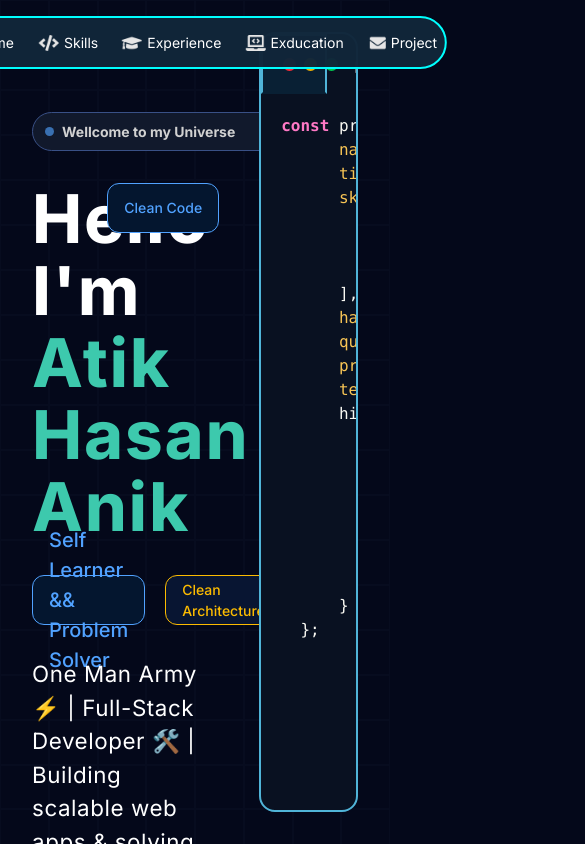
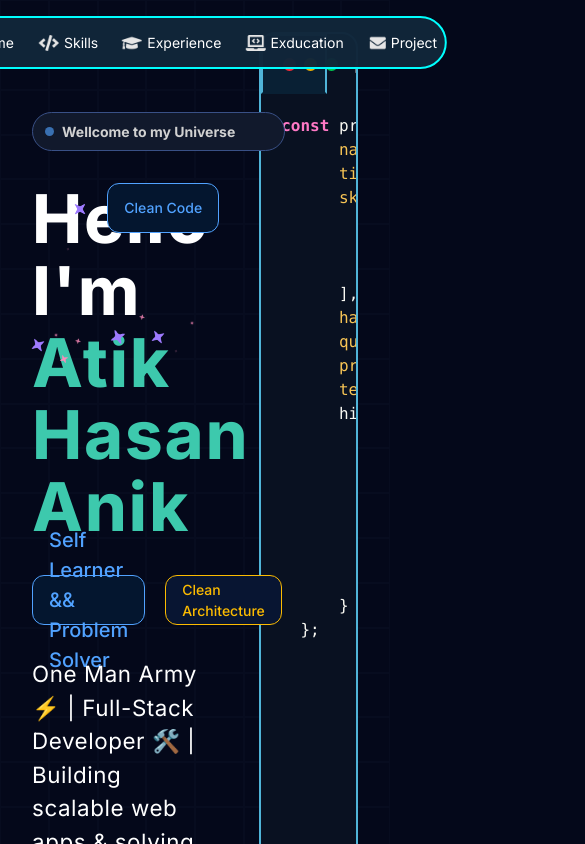
Before and after one commit to Atik-Hasan-Anik/atikhasananik.dev, a React (Vite) app: page / in a window 390 px wide. Shown: the top 844 px of the page, 585 px wide, since content can reach past the window. Built offline with nearby package versions, Linux system fonts and the light colour scheme.

Commit message:
feture/svgImg animation create

```diff
--- /dev/null
+++ b/src/components/background/StarSvgAnimation.jsx
@@ -0,0 +1,67 @@
+import React from "react"
+
+const StarSvgAnimation = (props) => {
+
+  return (
+    <div
+      style={{ top: props.top, left: props.top * 8 }}
+      className="relative w-full h-full  "
+    >
+      <img id="svgImg" style={{ animationDelay:`${.9}s`}} className="absolute bottom-3 h-3 w-3 " src={props.img} alt="" />
+      <img
+       id="svgImg" style={{ animationDelay:`${.3}s`}} className="absolute bottom-5 left-4  h-4 w-4"
+        src={props.img1}
+        alt=""
+      />
+      <img
+       id="svgImg" style={{ animationDelay:`${.7}s`}} className="absolute bottom-0 left-7  h-2 w-2"
+        src={props.img1}
+        alt=""
+      />
+      <img id="svgImg" style={{ animationDelay:`${.4}s`}} className="absolute top-3 left-10  h-4 w-4" src={props.img} alt="" />
+      <img
+      id="svgImg" style={{ animationDelay:`${.3}s`}} className="absolute bottom-3 left-9  h-5 w-5"
+        src={props.img1}
+        alt=""
+      />
+      <img id="svgImg" style={{ animationDelay:`${.2}s`}} className="absolute top-0  right-0 h-4 w-4" src={props.img} alt="" />
+      <img
+       id="svgImg" style={{ animationDelay:`${.8}s`}} className="absolute bottom-5 left-20   h-3 w-3"
+        src={props.img}
+        alt=""
+      />
+      <img
+      id="svgImg" style={{ animationDelay:`${.3}s`}} className="absolute bottom-9 left-25   h-5 w-5"
+        src={props.img1}
+        alt=""
+      />
+      <img
+       id="svgImg" style={{ animationDelay:`${.5}s`}} className="absolute top-10 right-3  h-4 w-4"
+        src={props.img1}
+        alt=""
+      />
+      <img
+       id="svgImg" style={{ animationDelay:`${.1}s`}} className="absolute bottom-5 left-30   h-3 w-3"
+        src={props.img}
+        alt=""
+      />
+      <img
+       id="svgImg" style={{ animationDelay:`${.4}s`}} className="absolute bottom-2 left-23   h-2 w-2"
+        src={props.img}
+        alt=""
+      />
+      <img
+       id="svgImg" style={{ animationDelay:`${.3}s`}} className="absolute bottom-8 left-38   h-4 w-4"
+        src={props.img1}
+        alt=""
+      />
+      <img
+       id="svgImg" style={{ animationDelay:`${.5}s`}} className="absolute bottom-1 left-34   h-4 w-4"
+        src={props.img1}
+        alt=""
+      />
+    </div>
+  );
+};
+
+export default StarSvgAnimation;
--- a/src/components/comon button/SkillBtn.jsx
+++ b/src/components/comon button/SkillBtn.jsx
@@ -1,10 +1,12 @@
 import React from 'react'
 
 const SkillBtn = (props) => {
-  console.log(props.icon)
+
   return (
-    <div className=' flex gap-1 items-center hover:bg-[#273E4D] transition-all duration-350 hover:text-white justify-center px-3.5 py-2 text-xs text-[#9a9a9a] font-bold rounded-full border hover:scale-[1.05] border-gray-600 bg-[#182236] '>
-      <img className='h-4.5 w-4.5' src={props.icon} alt="" />
+    <div className=' hover flex gap-1 items-center hover:bg-[#273E4D] transition-all duration-350 hover:text-white justify-center px-3.5 py-2 text-xs text-[#9a9a9a] font-bold rounded-full border hover:scale-[1.05] border-gray-600 bg-[#182236] '>
+
+      <img className='h-4.5 w-4.5 expand transition-all ' src={props.icon} alt="" />
+
       <p>{props.iconName }</p>
     </div>
   )
--- a/src/components/page/page1/HeroText.jsx
+++ b/src/components/page/page1/HeroText.jsx
@@ -1,13 +1,16 @@
 import React from 'react'
 
+
 const HeroText = (props) => {
+
   return (
-    <>
+    <div>
 
         <h1 className="tracking-wide">{props.txt1} <br />
          {props.txt2} <span  className="text-[#3DC9AD]  ">{props.txt3}</span>
         </h1>
-    </>
+
+    </div>
   )
 }
 
--- a/src/components/page/page1/LeftSection.jsx
+++ b/src/components/page/page1/LeftSection.jsx
@@ -4,11 +4,82 @@ import SemiroundedBtn from "../../comon button/SemiroundedBtn";
 import HeroText from "./HeroText";
 import ParaText from "./ParaText";
 import Dot from "../../comon button/Dot";
+import StarSvgAnimation from "../../background/StarSvgAnimation";
+
+import svg from "../../../assets/iconImage/headerIcon.png";
+import svg1 from "../../../assets/iconImage/headerIcon1.png";
 
 const LeftSection = () => {
-  const objet = {};
+  const svgAnimation = [
+    {
+      img: svg,
+      height: 10,
+      duration: 0.3,
+      delay: 0.1,
+      rotate: "5deg",
+      scale: 1.05,
+    },
+    {
+      img: svg1,
+      height: 12,
+      duration: 0.4,
+      delay: 0.1,
+      rotate: "-12deg",
+      scale: 0.95,
+    },
+    {
+      img: svg,
+      height: 8,
+      duration: 0.3,
+      delay: 0.2,
+      rotate: "18deg",
+      scale: 1.12,
+    },
+    {
+      img: svg1,
+      height: 15,
+      duration: 0.4,
+      delay: 0.1,
+      rotate: "-5deg",
+      scale: 0.88,
+    },
+    {
+      img: svg,
+      height: 11,
+      duration: 0.3,
+      delay: 0.15,
+      rotate: "25deg",
+      scale: 1.2,
+    },
+    {
+      img: svg1,
+      height: 14,
+      duration: 0.35,
+      delay: 0.1,
+      rotate: "-20deg",
+      scale: 1.02,
+    },
+    {
+      img: svg,
+      height: 9,
+      duration: 0.25,
+      delay: 0.05,
+      rotate: "45deg",
+      scale: 0.75,
+    },
+    {
+      img: svg1,
+      height: 17,
+      duration: 0.45,
+      delay: 0.2,
+      rotate: "-35deg",
+      scale: 1.35,
+    },
+
+
+  ];
   return (
-    <div className=" w-[48vw]  pt-20 h-full inline-block">
+    <div className="relative  w-[48vw]  pt-20 h-full inline-block">
       <RoundedBtn
         w="30vh"
         text="Wellcome to my Universe"
@@ -27,7 +98,15 @@ const LeftSection = () => {
         </div>
 
         <HeroText txt1="Hello" txt2="I'm" txt3="Atik Hasan Anik" />
+
+        { /* here is svg svgAnimation  */ }
+
+        <div className="absolute w-[30%] h-[45%] top-[5%] gap-1 ">
+          <StarSvgAnimation img={svg} img1={svg1} />
+
+        </div>
       </div>
+
       <div className="flex gap-5 items-center mt-8">
         <SemiroundedBtn
           btnConfi="Self Learner && Problem Solver "
--- a/src/components/page/page1/Page1.jsx
+++ b/src/components/page/page1/Page1.jsx
@@ -4,7 +4,7 @@ import RightSection from './RightSection'
 
 const Page1 = () => {
   return (
-    <section className='w-full p-8 h-screen flex gap-10 justify-between  '>
+    <section className='w-full p-8  max-md:direction-col flex gap-10 justify-between  '>
      <LeftSection/>
      <RightSection/>
     </section>
--- a/src/components/page/page2/Page2.jsx
+++ b/src/components/page/page2/Page2.jsx
@@ -78,7 +78,7 @@ const Page2 = () => {
         },
         {
           iconName: "Rest API",
-          icon: nodejs,
+          icon: api,
         },
 
       ],
@@ -173,7 +173,7 @@ const Page2 = () => {
       <div className="text-center mt-20 text-[3rem] font-bold text-[#f8c555]  leading-15 border-b border-b-gray-600  ">
         <HeroText txt1="Technology" txt2="&" txt3="Skills" />
       </div>
-      <div className="grid grid-cols-3 self-center justify-self-center gap-5 mt-8 ">
+      <div className="max-md:grid-cols-1 grid grid-cols-3 self-center justify-self-center gap-5 mt-8 ">
         {skills.map((elem ,idx) => {
           return <SkillsCard iconDts={elem.iconDts} skillIcon={elem.skillIcon} id = {idx} cardHeading={elem.sklilName} />;
         })}
--- a/src/components/page/page2/SkillsCard.jsx
+++ b/src/components/page/page2/SkillsCard.jsx
@@ -1,31 +1,28 @@
 import React from "react";
 import SkillBtn from "../../comon button/SkillBtn";
 
-
 const SkillsCard = (props) => {
-  console.log()
+  console.log();
   return (
     <div
       id={`${props.id}`}
-      className="h-55 w-110 hovering  rounded-2xl border border-gray-600 p-7 bg-[#0E1527] "
+      className="max-md:w-80 md:h-10 lg:h-55 lg:w-110 hovering  rounded-2xl border border-gray-600 p-7 bg-[#0E1527] "
     >
       <div className="flex items-center gap-4">
         <div className="text-2xl bg-[#161F30] px-2 py-2  scile transition-all duration-300 rounded-xl flex items-center justify-center ">
-
-          <img className="h-8 w-8 font-bold text-7xl" src={props.skillIcon} alt="icon" />
-
+          <img
+            className="h-8 w-8 font-bold text-7xl"
+            src={props.skillIcon}
+            alt="icon"
+          />
         </div>
 
         <h2 className="text-3xl font-bold text-white  ">{props.cardHeading}</h2>
-
       </div>
       <div className="pt-5  flex gap-2  flex-wrap">
-
-      {props.iconDts.map((elem) => {
-        console.log(elem.icon)
-        return <SkillBtn icon={elem.icon} iconName={elem.iconName} />
-      }
-      )}
+        {props.iconDts.map((elem) => {
+          return <SkillBtn icon={elem.icon} iconName={elem.iconName} />;
+        })}
       </div>
     </div>
   );
--- /dev/null
+++ b/src/components/page/page3/page3.jsx
@@ -0,0 +1,11 @@
+import React from 'react'
+
+const page3 = () => {
+  return (
+    <div>
+
+    </div>
+  )
+}
+
+export default page3
--- a/src/index.css
+++ b/src/index.css
@@ -50,7 +50,30 @@ body {
   transform: scale(1.1);
 }
 
-.focus:focus{
-  background-color: #273E4D;
-  outline: 1px red;
+.hover:hover .expand{
+   transition: all 0.3s linear;
+  transform: scale(1.2);
+
 }
+
+#svgImg{
+  transition: all .5s;
+  animation-name: svgAnimation;
+  animation-duration: .8s;
+  animation-timing-function: ease;
+  animation-iteration-count: infinite;
+  transform: scale(0);
+}
+
+@keyframes svgAnimation {
+  0%{
+    transform: scale(0) rotate(0);
+
+  }
+  50%{
+    transform: scale(1.3) rotate(65deg);
+  }
+  100%{
+     transform: scale(0) rotate(65deg);
+  }
+}
```
Also changed, not shown: src/assets/iconImage/headerIcon.png (added), src/assets/iconImage/headerIcon1.png (added).
